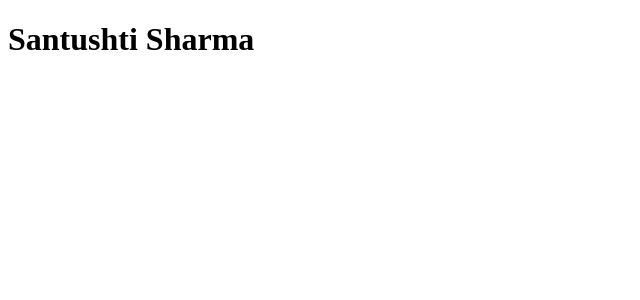
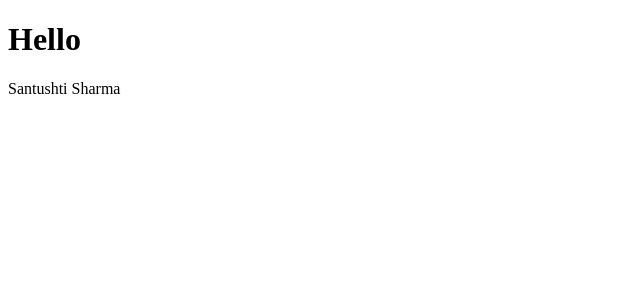
Before and after one commit to santushtisharma10/Blog-website, a React (Create React App) app: page / in a window 1280 px wide. Shown: the top 300 px of the page, without its empty margins (0-640 px from the left). Built offline with nearby package versions, Linux system fonts and the light colour scheme.

Commit message:
changes made

```diff
--- a/src/App.js
+++ b/src/App.js
@@ -1,10 +1,12 @@
 import React from 'react';
 import './App.css';
+import Home from './components/home';
 
 function App() {
   return (
     <div className="App">
-      <h1>Santushti Sharma</h1>
+
+      <Home />
     </div>
   );
 }
--- /dev/null
+++ b/src/app/store.js
@@ -0,0 +1,9 @@
+import { configureStore } from "@reduxjs/toolkit";
+import userReducer from "../features/user"
+
+export default configureStore({
+
+    reducer: {
+        user: userReducer,
+    },
+})
--- /dev/null
+++ b/src/components/home.js
@@ -0,0 +1,44 @@
+import React from "react";
+import GoogleLogin from "react-google-login";
+import { useDispatch, useSelector } from "react-redux";
+import { selectLogin, setLogin, setUserData } from "../features/user";
+
+const Home = () => {
+
+    const dispatch = useDispatch()
+    const login = (response) => {
+
+        console.log(response)
+        dispatch(setLogin(true))
+        dispatch(setUserData(response.profileObj))
+    }
+    const isLogin = useSelector(selectLogin)
+
+    return(
+
+        <div>
+            <h1>Hello</h1>
+            {!isLogin ? (<div >
+            <GoogleLogin
+            clientId="849710855596-d51t3e11tq5oluco0aqpntljill22red.apps.googleusercontent.com"
+            render = {(renderProps) => (
+
+                <button onClick={renderProps.onClick} disabled={renderProps.disabled} className="login_page">
+                    Login with Google
+                </button>
+            )}
+            onSuccess={login}
+            onFailure={login}
+            isSignedIn={true}
+            cookiePolicy={"single_host_origin"}
+            />
+            </div>) : (<div>
+                Santushti Sharma</div>)}
+
+
+        </div>
+    )
+
+}
+
+export default Home
--- /dev/null
+++ b/src/features/user.js
@@ -0,0 +1,46 @@
+import {createSlice} from "@reduxjs/toolkit"
+import { act } from "react-dom/test-utils";
+
+const user = createSlice( {
+
+    name: "user",
+    initialState: {
+
+        isLoggedIn: false,
+        userData: null,
+        search: "tech",
+        blogData: null
+    },
+    reducers: {
+
+        setLogin: (state, action) => {
+
+            state.isLoggedIn = action.payload;
+        },
+        setUserData: (state, action) => {
+
+            state.userData = action.payload;
+        },
+        setSearch: (state, action) => {
+
+            state.search = action.payload;
+        },
+        setBlogData: (state, action) => {
+
+            state.blogData = action.payload;
+        }
+    }
+});
+
+export const {
+
+    setLogin, setUserData, setSearch, setBlogData
+} = user.actions
+
+export const selectLogin = (state) => state.user.isLoggedIn
+export const selectUserData = (state) => state.user.userData
+export const selectSearch = (state) => state.user.search
+export const selectBlogData = (state) => state.user.blogData
+
+
+export default user.reducer
--- a/src/index.js
+++ b/src/index.js
@@ -1,5 +1,7 @@
 import React from "react";
 import ReactDOM from "react-dom";
 import App from "./App"
+import {Provider} from "react-redux"
+import store from "./app/store"
 
-ReactDOM.render(<App />, document.getElementById("root"))
+ReactDOM.render(<Provider store={store}><App /></Provider>, document.getElementById("root"))
```
Also changed, not shown: src/components/Navbar.js (added, +19 -0 lines), src/components/user.js (deleted, +0 -13 lines).
